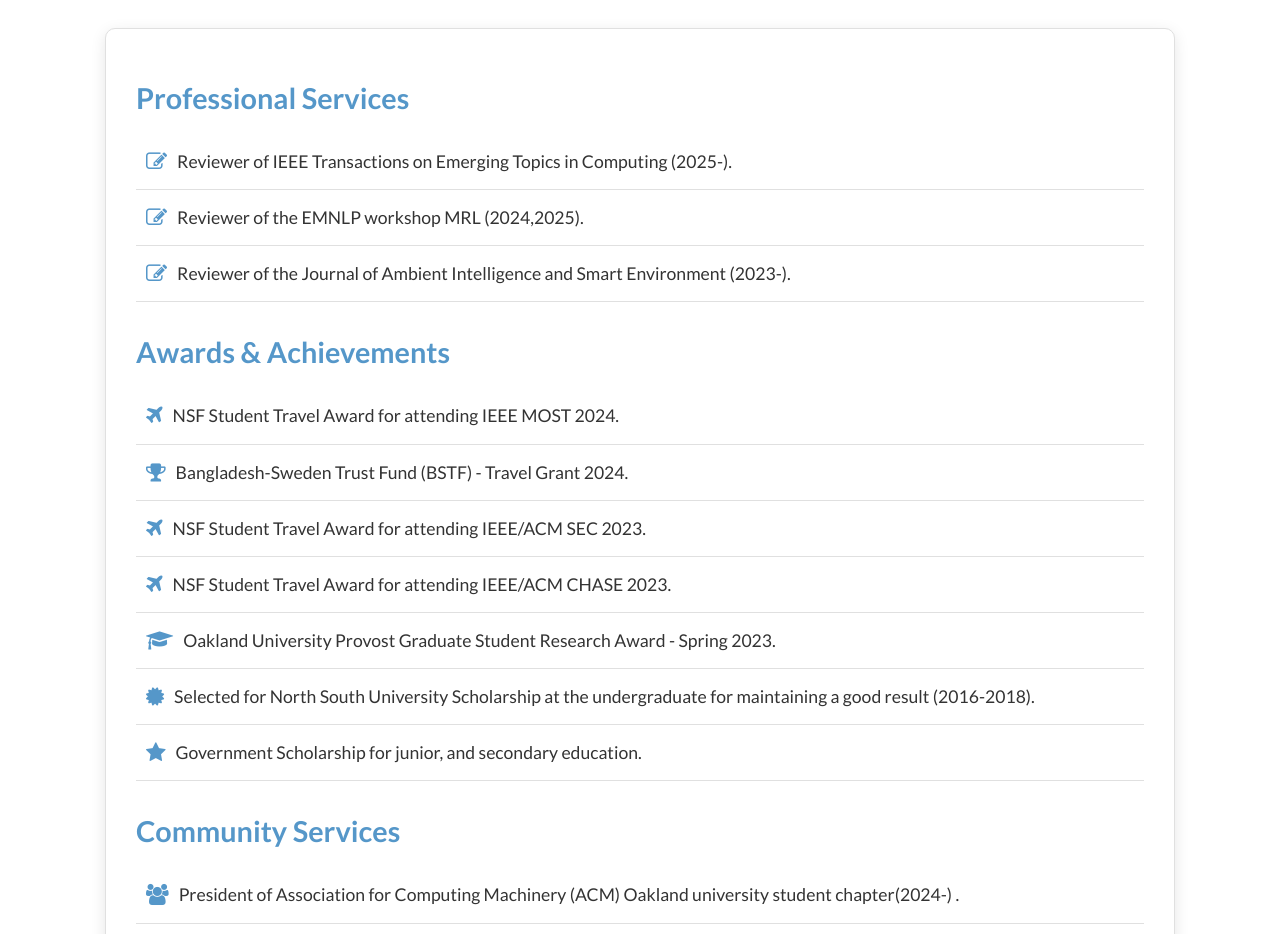
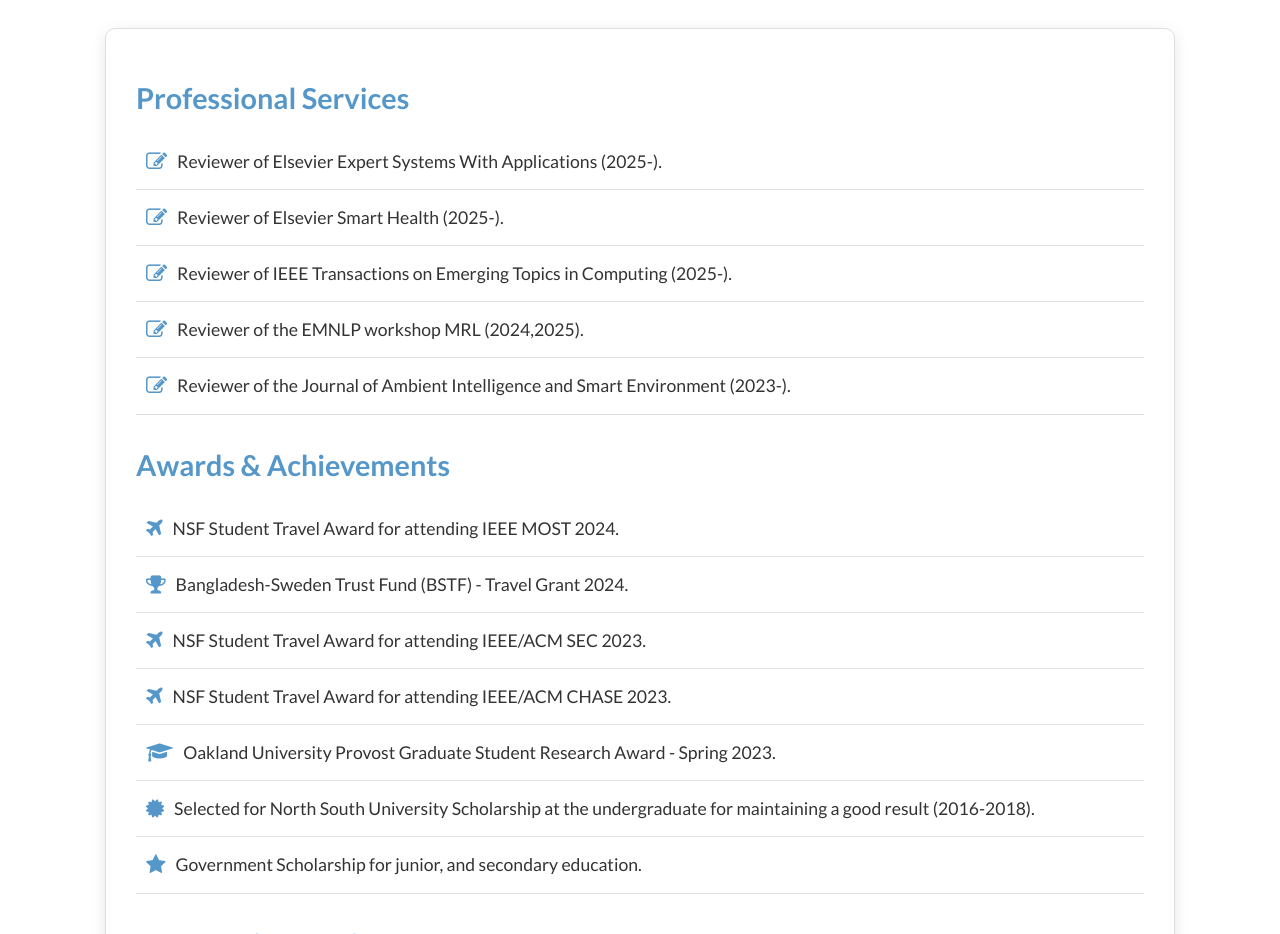
Before and after one commit to shaibal13/shaibal13.github.io, a website: page index.html in a window 1280 px wide. Shown: the part 4500-5434 px from the top of the page. Drawn offline with nearby package versions, Linux system fonts and the light colour scheme; files that its build step writes are made by us from their sources; files whose address does not match are found by name.

Commit message:
Add reviewer roles for Elsevier journals
Added two new reviewer roles for Elsevier journals.

```diff
--- a/index.html
+++ b/index.html
@@ -517,6 +517,14 @@
         <div id="services" class="subsection">
             <h3 class="subsection-heading">Professional Services</h3>
             <ul class="interactive-list">
+				 <li>
+                    <i class="fa fa-edit service-icon" aria-hidden="true"></i>
+                    Reviewer of Elsevier Expert Systems With Applications (2025-).
+                </li>
+				<li>
+                    <i class="fa fa-edit service-icon" aria-hidden="true"></i>
+                    Reviewer of Elsevier Smart Health (2025-).
+                </li>
                 <li>
                     <i class="fa fa-edit service-icon" aria-hidden="true"></i>
                     Reviewer of IEEE Transactions on Emerging Topics in Computing  (2025-).
```
